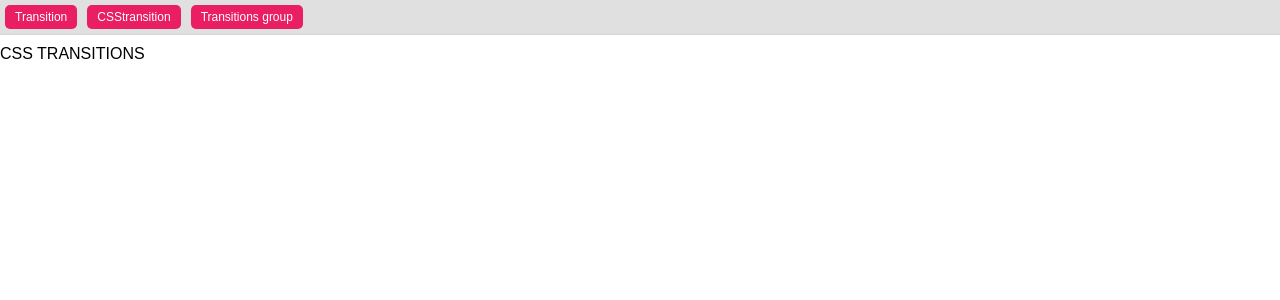
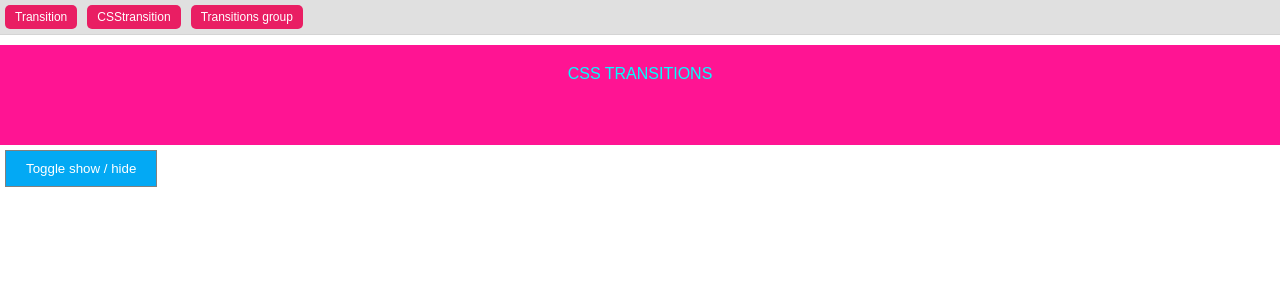
Before and after one commit to mukhtarB/react-transitions, a React (Create React App) app: page /csstransition in a window 1280 px wide. Shown: the top 300 px of the page. Built offline with nearby package versions, Linux system fonts and the light colour scheme.

Commit message:
replicated transition with CSSTransition import

```diff
--- a/src/components/CSStransition.js
+++ b/src/components/CSStransition.js
@@ -1,12 +1,38 @@
 import React, { Component } from 'react';
-
+import { CSSTransition } from 'react-transition-group';
 import '../css/App.css';
 
 class Fade extends Component{
+
+    state = {
+        show: true
+    }
+
+    toggleDiv = () => {
+        this.setState({
+            show: this.state.show ? false : true
+        })
+    }
+
+
     render(){
         return(
             <div>
-                CSS TRANSITIONS
+
+                <CSSTransition
+                    in={this.state.show}
+                    timeout={2000}
+                    classNames={'boxed'}
+                >
+
+                    <div className='boxed'>
+                        CSS TRANSITIONS
+                    </div>
+
+                </CSSTransition>
+
+                <button onClick = {this.toggleDiv} className = 'showDiv'> Toggle show / hide </button>
+
             </div>
         )
     }
--- a/src/css/App.css
+++ b/src/css/App.css
@@ -115,6 +115,21 @@
             CSSTRANSITIONS
 ========================================*/
 
+.boxed.boxed-enter-active {
+	background-color: darkmagenta;
+	transform: translateX(0%);
+}
+
+.boxed.boxed-exit-active {
+	background-color: forestgreen;
+}
+
+.boxed.boxed-exit-done {
+	background-color: darksalmon;
+	opacity: 0;
+	transform: translateX(-100%);
+}
+
 /*=======================================
             TRANSITIONS GROUP
 ========================================*/
```
